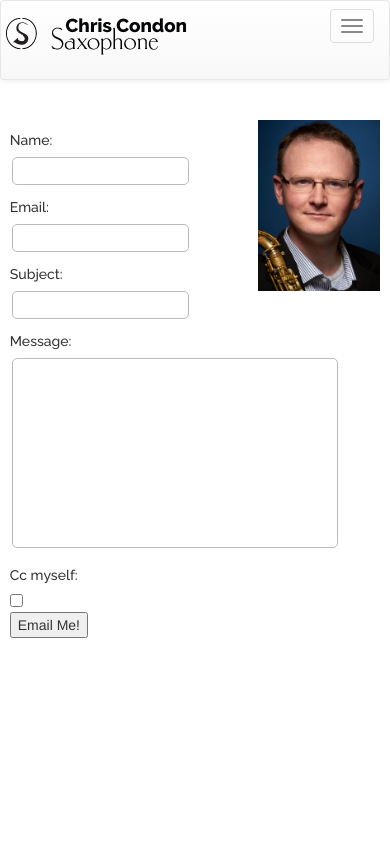
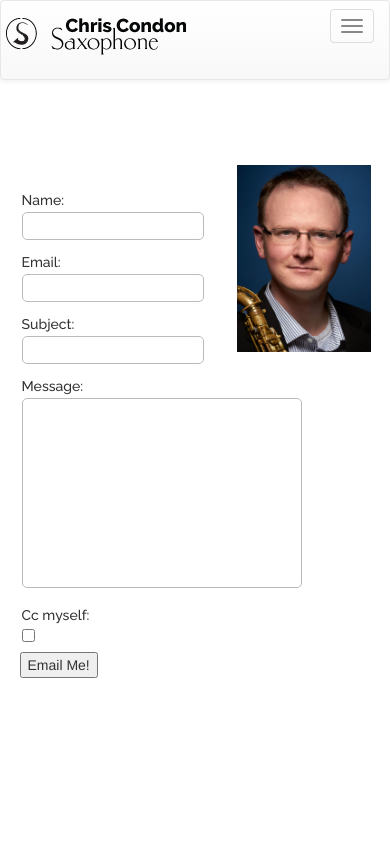
Before and after one commit to JayWelborn/condonsax, a Django app: template condonsax/home/templates/home/contact.html in a window 390 px wide. Run offline with Django 3.2, Linux system fonts and the light colour scheme; the template is opened without the code that fills it: values that come from a table or form of the project are taken from there, others are empty; some libraries are stand-ins or nearby versions.

Commit message:
made about and contact look the same

```diff
--- a/condonsax/home/static/home/css/contact.css
+++ b/condonsax/home/static/home/css/contact.css
@@ -1,41 +1,32 @@
-#contact-page {
-    width: 95%;
-    max-width: 760px;
-    margin-left: auto;
-    margin-right: auto;
-    margin-top: 40px;
-}
 
 #contact-page h1 {
+    display: inline-block;
     font-family: 'Raleway', sans-serif;
     font-weight: 700;
     font-size: 48px;
-}
-
-.portrait {
-    float: right;
-    width: 33%;
-    margin-left: 30px;
-    margin-bottom: 30px;
+    width: 100%;
+    margin-bottom: 20px;
 }
 
 ul.social {
+    margin-top: 5px;
     display: flex;
     margin-left: auto;
     margin-right: auto;
     padding: 0;
     list-style-type: none;
-    justify-content: center;
+    justify-content: left;
+    margin-bottom: 20px;
 }
 
 ul.social li {
-    margin: 10px;
+    margin-right: 20px;
     display: block;
     float: left;
 }
 
 .icon {
-    max-height: 45px;
+    max-height: 41px;
 }
 
 .contact-form ul {
@@ -49,6 +40,22 @@ ul.social li {
     display: block;
     width: 100%;
     margin-top: 10px;
+    margin-bottom: 0;
+    margin-left: 2px;
+}
+
+.contact-form input[type=text], input[type=email] {
+    width: 182px;
+}
+
+.contact-form textarea {
+    width: 50%;
+}
+
+@media screen and (max-width:520px){
+    .contact-form textarea {
+        width: 80%;
+    }
 }
 
 .contact-form input[type=text], input[type=email], textarea {
@@ -60,10 +67,11 @@ ul.social li {
     background-color: rgba(255, 255, 255, .5);
     font-family: 'Open Sans', sans-serif;
     font-size: 90%;
+    transition: .2s ease-in-out;
 }
 
 .contact-form input[type=text]:hover, input[type=email]:hover, textarea:hover {
-    background-color: rgba(255, 255, 255, .7);
+    background-color: #aaa;
 }
 
 .contact-form input[type=text]:focus, input[type=email]:focus, textarea:focus{
@@ -72,6 +80,11 @@ ul.social li {
     margin: 1px;
 }
 
+.contact-form input[type=checkbox] {
+    margin-bottom: 10px;
+    margin-left: 2px;
+}
+
 .contact-form textarea {
     resize: none;
 }
--- a/condonsax/home/static/home/css/home.css
+++ b/condonsax/home/static/home/css/home.css
@@ -1,5 +1,6 @@
 html {
     height: 100%;
+    overflow-y: scroll;
 }
 
 body {
@@ -48,3 +49,18 @@ body {
         margin-left: -100px;
     }
 }
+
+.portrait {
+    float: right;
+    width: 38%;
+    margin-left: 30px;
+    margin-bottom: 30px;
+}
+
+#contact-page, #about {
+    width: 90%;
+    max-width: 760px;
+    margin-left: auto;
+    margin-right: auto;
+    margin-top: 40px;
+}
--- a/requirements.txt
+++ b/requirements.txt
@@ -1,6 +1,10 @@
 appdirs==1.4.3
 Django==1.11
+django-tinymce4-lite==1.3.2
+mysqlclient==1.3.10
+olefile==0.44
 packaging==16.8
+Pillow==4.1.0
 pkg-resources==0.0.0
 pyparsing==2.2.0
 pytz==2017.2
```
Also changed, not shown: condonsax/home/static/home/css/about.css (+8 -17 lines), condonsax/home/static/home/images/facebook-icon.png (added), condonsax/home/static/home/images/twitter-icon.png (added), condonsax/home/static/home/images/youtube-icon.png (added).
